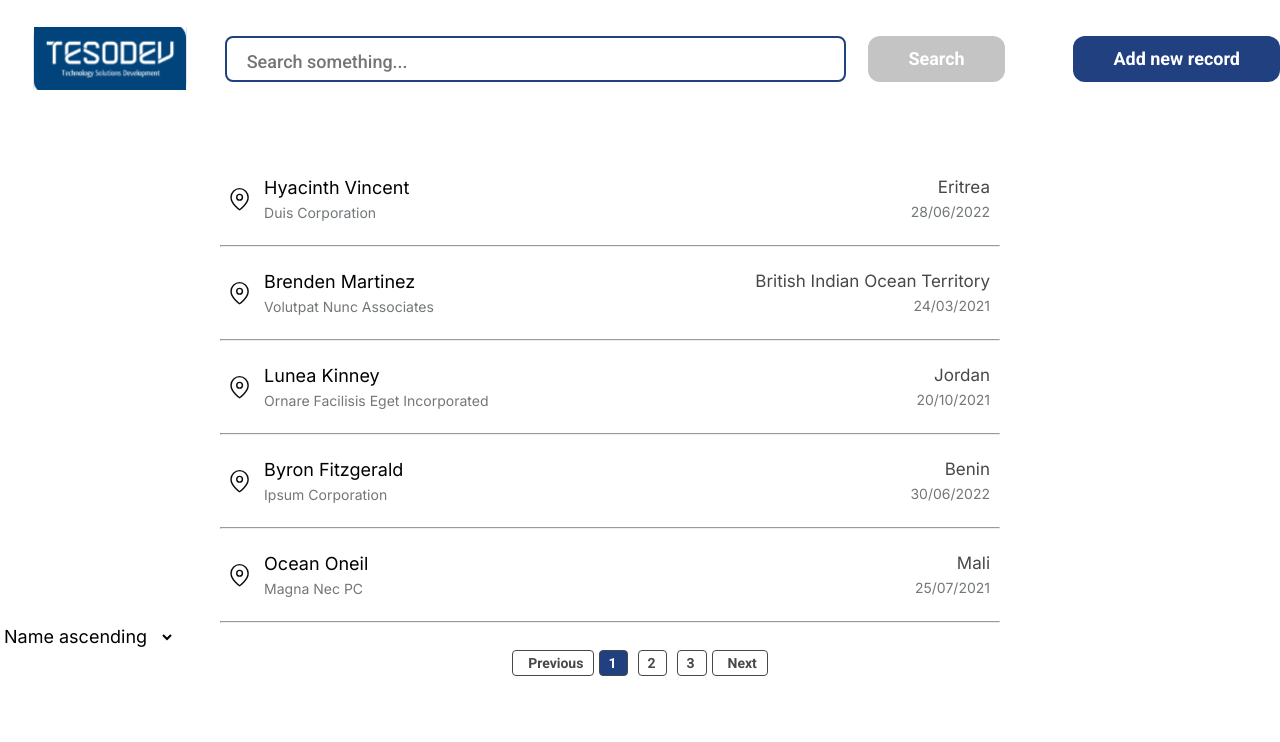
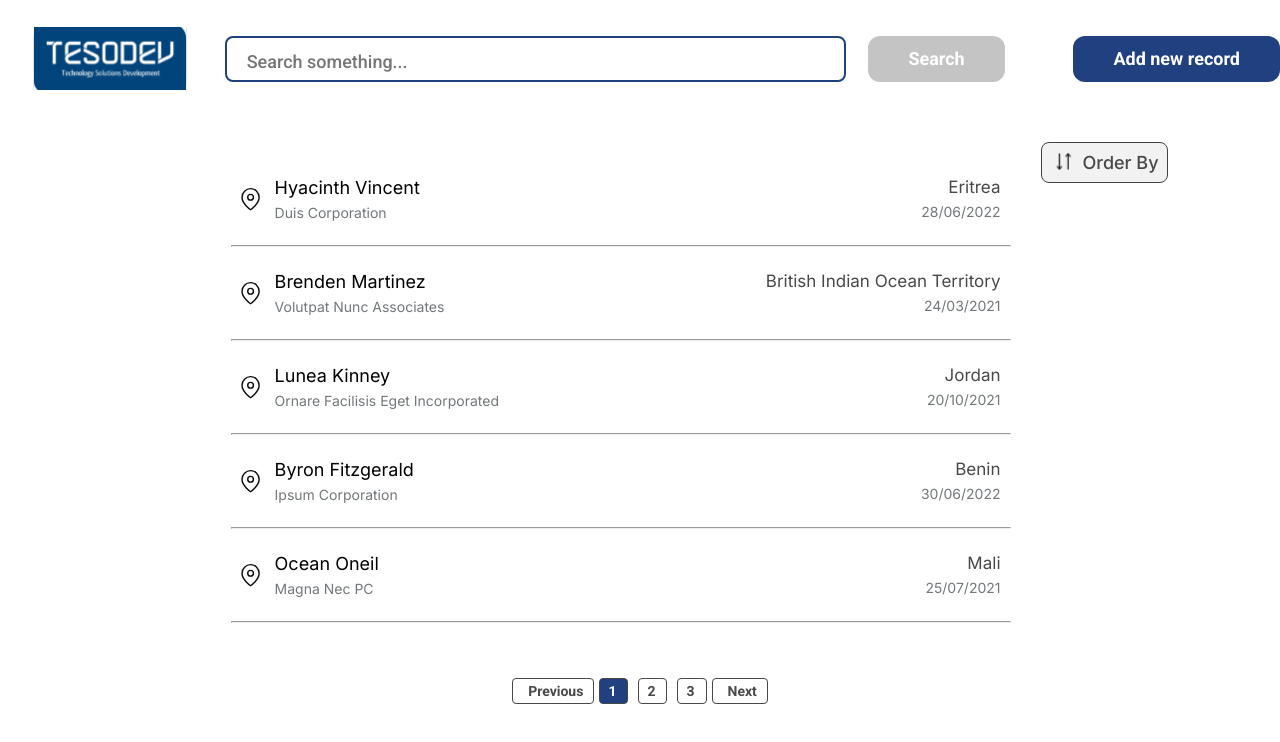
Before and after one commit to floatingsquat/react-search-portal, a React (Create React App) app: page /search-result/1 in a window 1280 px wide. Shown: the top 742 px of the page. Built offline with nearby package versions, Linux system fonts and the light colour scheme.

Commit message:
add order by ui and logic

```diff
--- a/src/components/Order/index.js
+++ /dev/null
@@ -1,14 +0,0 @@
-import React from "react";
-import styles from "./styles.module.scss";
-function Order() {
-  return (
-    <select name="filter" value="Order By" className={styles.sorting}>
-      <option value="name-ascending">Name ascending</option>
-      <option value="name-descending">Name descending</option>
-      <option value="year-ascending">Year ascending</option>
-      <option value="year-descending">Year descending</option>
-    </select>
-  );
-}
-
-export default Order;
--- /dev/null
+++ b/src/components/OrderBy/index.js
@@ -0,0 +1,43 @@
+import React, { useEffect, useRef, useState } from "react";
+import styles from "./styles.module.scss";
+import orderIcon from "../../assets/order.svg";
+
+function OrderBy() {
+  const [open, setOpen] = useState(false);
+  const container = useRef(null);
+
+  useEffect(() => {
+    document.addEventListener("mousedown", handleClickOutside);
+
+    return () => {
+      // clean up
+      document.removeEventListener("mousedown", handleClickOutside);
+    };
+  });
+
+  const handleClickOutside = (event) => {
+    if (container.current && !container.current.contains(event.target)) {
+      setOpen(false);
+    }
+  };
+  return (
+    <div className={styles.orderWrapper} ref={container}>
+      <div className={styles.btnWrapper}>
+        <button className={styles.orderBtn} onClick={() => setOpen(!open)}>
+          <img src={orderIcon} alt="order-icon" />
+          <span>Order By</span>
+        </button>
+      </div>
+      {open && (
+        <div class={styles.content}>
+          <button>Name ascending</button>
+          <button>Name descending</button>
+          <button>Year ascending</button>
+          <button>Year descending</button>
+        </div>
+      )}
+    </div>
+  );
+}
+
+export default OrderBy;
--- /dev/null
+++ b/src/components/OrderBy/styles.module.scss
@@ -0,0 +1,49 @@
+.orderWrapper {
+  font-family: "Roboto";
+  font-style: normal;
+  font-weight: 500;
+  font-size: 18px;
+  line-height: 21px;
+  text-align: left;
+  margin-top: 52px;
+  .content {
+    display: flex;
+    flex-direction: column;
+    max-width: 155px;
+    font-size: 14px;
+    line-height: 16px;
+    margin-top: 16px;
+    background: var(--white);
+    border: 1px solid var(--light-grey);
+    box-shadow: 4px 6px 12px 4px rgba(0, 0, 0, 0.2);
+    border-radius: 8px;
+    padding: 6px;
+    gap: 6px;
+
+    button {
+      color: var(--black);
+      padding: 6px;
+      &:hover {
+        font-family: "Roboto";
+        font-style: normal;
+        font-weight: 700;
+        background: var(--gray-100);
+        border-radius: 8px;
+        color: var(--white);
+      }
+    }
+  }
+
+  .btnWrapper {
+    width: 155px;
+    .orderBtn {
+      display: flex;
+      background: #f3f2f2;
+      border: 1px solid #414141;
+      border-radius: 8px;
+      color: var(--gray);
+      padding: 6px 8px;
+      gap: 6px;
+    }
+  }
+}
--- a/src/components/Pagination/styles.module.scss
+++ b/src/components/Pagination/styles.module.scss
@@ -5,7 +5,7 @@
   font-weight: 700;
   font-size: 14px;
   line-height: 16px;
-
+  margin-top: 55px;
   button {
     color: var(--gray);
   }
--- a/src/pages/FullSearchResult/index.js
+++ b/src/pages/FullSearchResult/index.js
@@ -6,7 +6,7 @@ import SearchResult from "../../components/SearchResult";
 import Pagination from "../../components/Pagination";
 
 import styles from "./styles.module.scss";
-import Order from "../../components/Order";
+import OrderBy from "../../components/OrderBy";
 import { Link, useParams } from "react-router-dom";
 import { useSelector } from "react-redux";
 
@@ -37,9 +37,9 @@ function FullSearchResult() {
         <div className={styles.content}>
           <SearchResult full={true} />
         </div>
-      </div>
-      <div className={styles.order}>
-        <Order />
+        <div className={styles.order}>
+          <OrderBy />
+        </div>
       </div>
 
       <div className={styles.paginationWrapper}>
--- a/src/pages/FullSearchResult/styles.module.scss
+++ b/src/pages/FullSearchResult/styles.module.scss
@@ -11,15 +11,18 @@
 
   .contentWrapper {
     display: flex;
-    width: 840px;
-    margin: 0 auto;
+    width: 100%;
+
+    justify-content: center;
 
     .order {
+      margin-left: 30px;
     }
     .content {
       max-width: 780px;
       width: 100%;
       margin-top: 64px;
+      margin-left: 146px;
     }
   }
 
--- a/src/styles/global.css
+++ b/src/styles/global.css
@@ -3,8 +3,10 @@
   --white: #ffffff;
   --gray: #484848;
   --light-gray: #c4c4c4;
+  --light-grey: #8f8f8f;
   --dark-gray: #6c7072;
   --gray-200: #72777a;
+  --gray-100: #b3b3b3;
   --dark-blue: #204080;
   --light-blue: #4f75c2;
   --pink: #ff4e78;
```
Also changed, not shown: src/components/Order/styles.module.scss (deleted).
